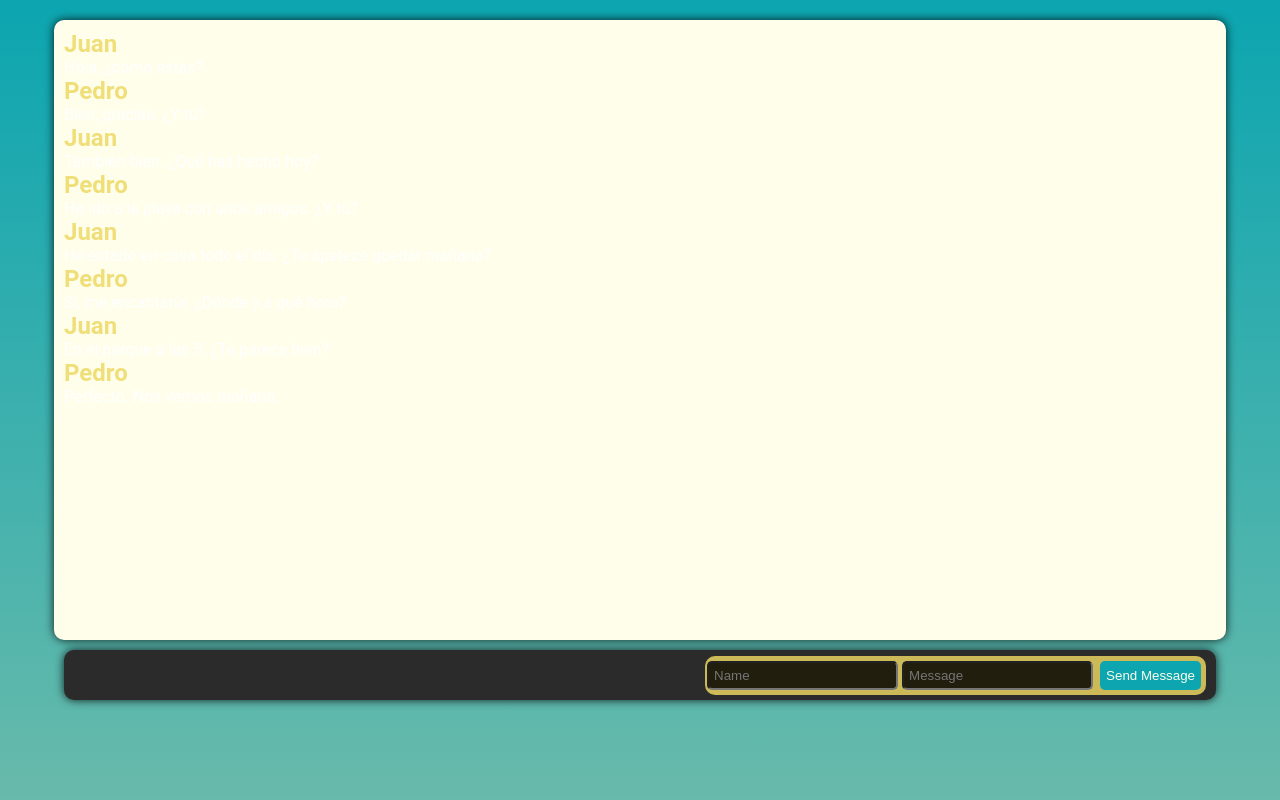
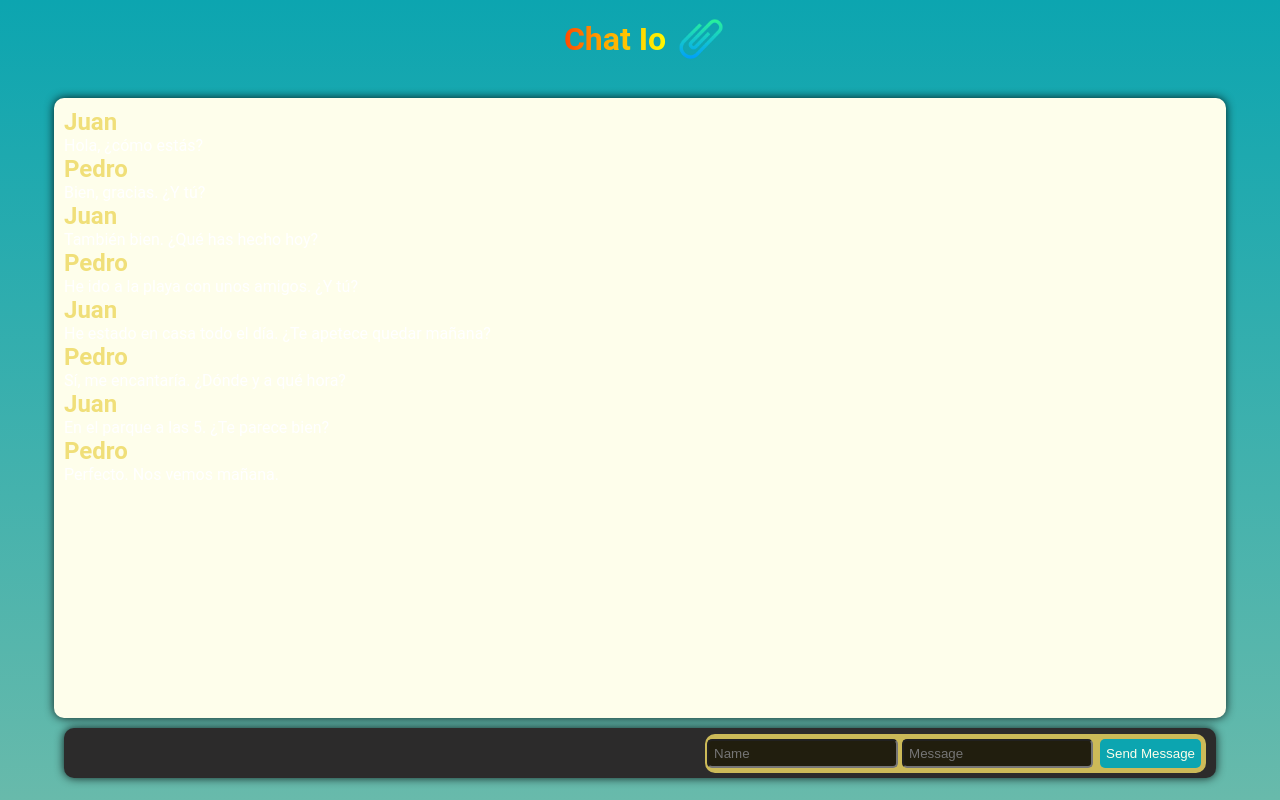
Before and after one commit to itsFDavid/Aprendiendo-React, a React (Vite) app in the folder first-app/: page / in a window 1280 px wide. Built offline with nearby package versions, Linux system fonts and the light colour scheme.

Commit message:
chore: add header to app

```diff
--- a/first-app/src/App.jsx
+++ b/first-app/src/App.jsx
@@ -8,6 +8,10 @@ function App() {
 
   return (
     <>
+     <header className="header">
+        <h1 className='rainbow-text'>Chat Io</h1>
+        <img src='../public/ios/72.png' alt="Logo" />
+      </header>
      <Messages/>
     </>
   )
```
